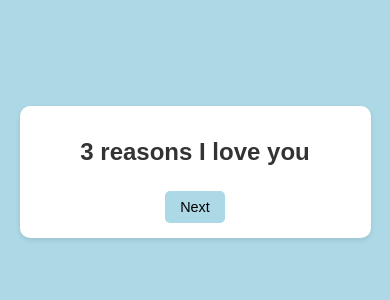
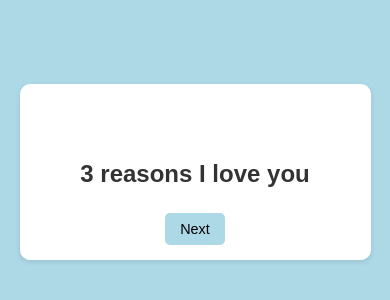
Before and after one commit to k14s3/Notes, a plain HTML site: page index.html in a window 390 px wide. Shown: the part 250-550 px from the top of the page. Drawn offline with Linux system fonts and the light colour scheme.

Commit message:
Updatsse style.css

```diff
--- a/style.css
+++ b/style.css
@@ -22,6 +22,8 @@ body {
     margin: 20px auto;
     box-sizing: border-box;
     overflow: auto;
+    position: relative;
+    padding-top: 60px; /* Add padding at the top to ensure the top content is visible */
 }
 
 h1 {
@@ -62,6 +64,7 @@ li {
 @media (max-width: 600px) {
     .container {
         padding: 15px;
+        padding-top: 60px; /* Maintain padding at the top for smaller screens */
     }
 
     h1 {
```
